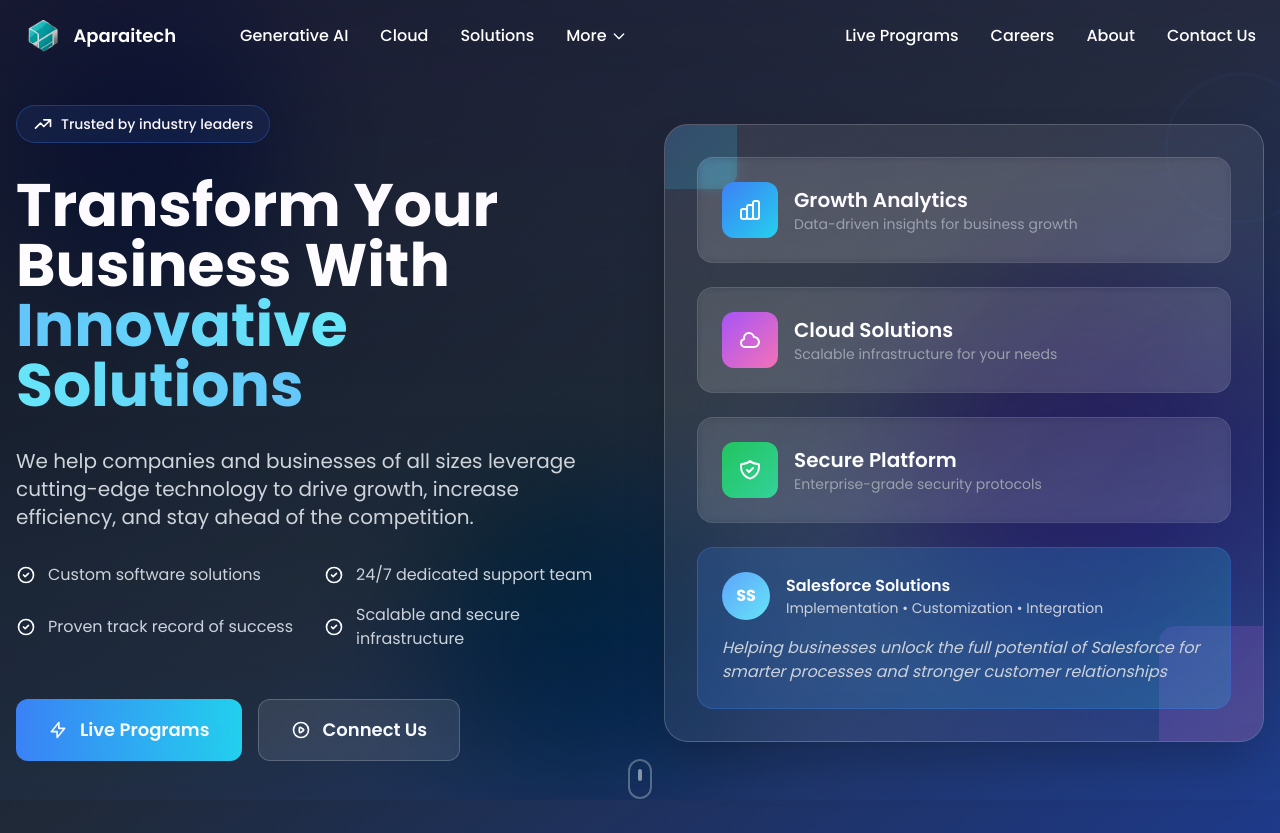
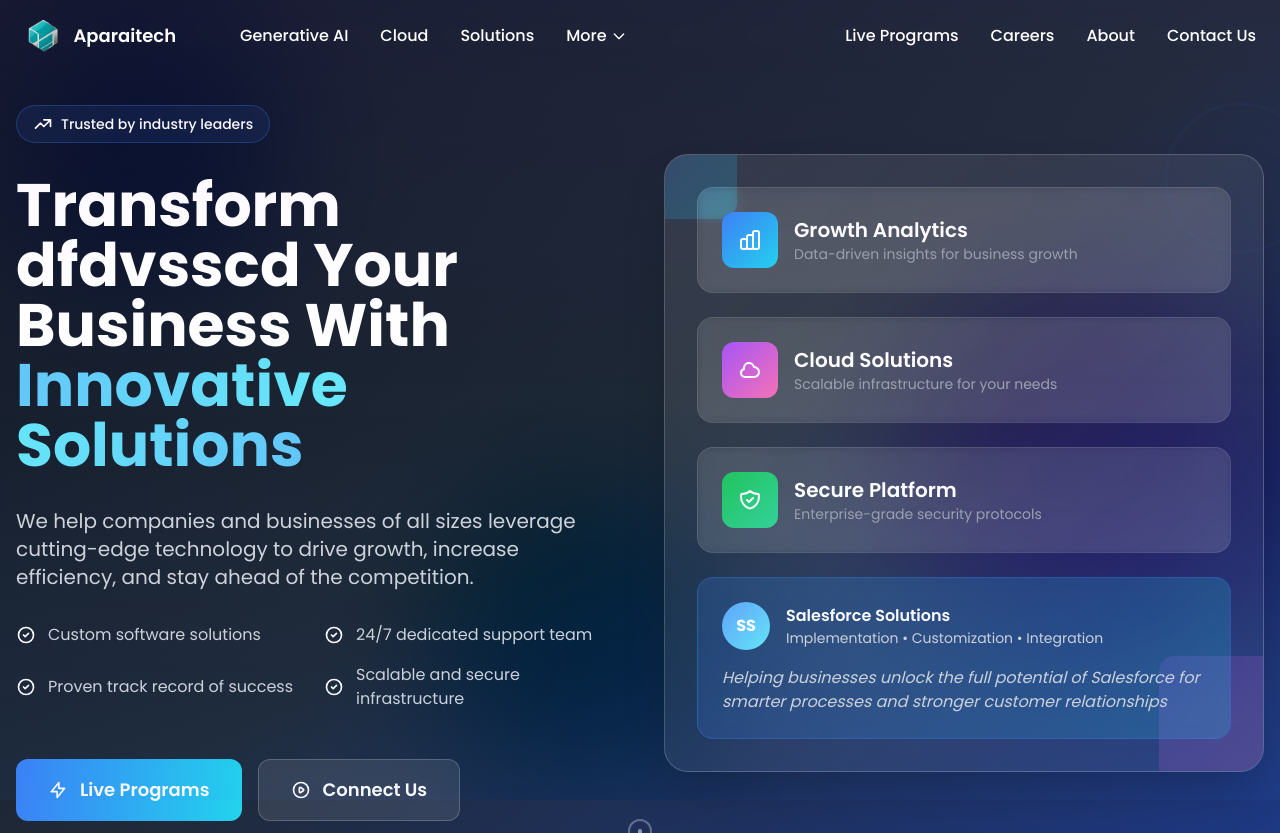
Before and after one commit to jotiramaparaitech/Aparaitech_Landing_Page1, a React (Vite) app in the folder client/: page / in a window 1280 px wide. Shown: the top 833 px of the page. Built offline with nearby package versions, Linux system fonts and the light colour scheme.

Commit message:
Update hero and service pages UI fixes

```diff
--- a/client/src/components/Hero.jsx
+++ b/client/src/components/Hero.jsx
@@ -115,7 +115,7 @@ const HeroSection = () => {
 
             {/* Main heading */}
             <h1 className="text-4xl md:text-5xl lg:text-6xl font-bold leading-tight">
-              Transform Your Business With{' '}
+              Transform dfdvsscd Your Business With{' '}
               <span className="bg-gradient-to-r from-blue-400 via-cyan-300 to-blue-400 bg-clip-text text-transparent bg-[length:200%_auto] animate-gradient">
                 Innovative Solutions
               </span>
--- a/client/src/components/pages/GrowthAnalyticsPage.jsx
+++ b/client/src/components/pages/GrowthAnalyticsPage.jsx
@@ -71,12 +71,8 @@ const GrowthAnalytics = () => {
         <div className="max-w-5xl mx-auto px-4 sm:px-6 lg:px-8 text-center">
           <h1 className="text-4xl md:text-5xl lg:text-6xl font-bold mb-8">
             Transform Your Business With
-            <span className="block text-blue-600 mt-4">Smart Growth Analytics</span>
+            <span className="block text-blue-600 mt-4">Intelligent Growth Analytics</span>
           </h1>
-          <p className="text-xl md:text-2xl text-gray-700 max-w-4xl mx-auto mb-12">
-            Get data-driven insights that help you make smarter decisions, optimize operations,
-            and accelerate business .
-          </p>
           <p className="text-xl md:text-2xl text-gray-700 max-w-4xl mx-auto mb-12">
             Get data-driven insights that help you make smarter decisions, optimize operations,
             and accelerate business growth.
--- a/client/src/components/services/CloudSolutions.jsx
+++ b/client/src/components/services/CloudSolutions.jsx
@@ -54,7 +54,7 @@ const CloudSolutions = () => {
                   Cloud computing delivers computing resources—servers, storage, databases, networking,
                   and software—over the internet on a pay-as-you-go basis. This eliminates the need for
                   businesses to purchase, manage, or maintain physical hardware, providing instant access
-                  to powerful infrastructure whenever needed.
+                  to powerful infrastructure whenever required.
                 </p>
                 <div className="bg-blue-50 rounded-2xl p-8">
                   <h3 className="text-2xl font-bold mb-4">How It Works</h3>
--- a/client/src/components/services/GrowthAnalytics.jsx
+++ b/client/src/components/services/GrowthAnalytics.jsx
@@ -71,7 +71,7 @@ const GrowthAnalytics = () => {
         <div className="max-w-5xl mx-auto px-4 sm:px-6 lg:px-8 text-center">
           <h1 className="text-4xl md:text-5xl lg:text-6xl font-bold mb-8">
             Transform Your Business With
-            <span className="block text-blue-600 mt-4">Intelligent Growth Analytics</span>
+            <span className="block text-blue-600 mt-4">Smart Growth Analytics</span>
           </h1>
           <p className="text-xl md:text-2xl text-gray-700 max-w-4xl mx-auto mb-12">
             Get data-driven insights that help you make smarter decisions, optimize operations,
--- a/client/src/components/services/SalesforceSolutionsPage.jsx
+++ b/client/src/components/services/SalesforceSolutionsPage.jsx
@@ -98,7 +98,7 @@ const SalesforceSolutionsPage = () => {
                 {/* Overview Section */}
                 <section id="overview" className="mb-20 scroll-mt-32">
                     <div className="prose prose-lg max-w-none">
-                        <h2 className="text-4xl font-bold mb-8">Transform Your Business with Salesforce</h2>
+                        <h2 className="text-4xl font-bold mb-8">Transform Your Business with Salesforce integration</h2>
                         <p className="text-xl text-gray-700 mb-8">
                             As the world's #1 CRM platform, Salesforce empowers businesses to connect with customers in entirely new ways. Our expertise helps you harness this power through strategic implementation, intelligent customization, and seamless integration.
                         </p>
--- a/client/src/components/services/SecurePlatformPage.jsx
+++ b/client/src/components/services/SecurePlatformPage.jsx
@@ -55,7 +55,7 @@ const SecurePlatformPage = () => {
                         Build Trust and Transparency with Protection Built into All Our Products
                     </h1>
                     <p className="text-lg md:text-xl lg:text-2xl text-gray-700 max-w-4xl mx-auto mb-8 md:mb-12"> {/* CHANGED: Smaller text on mobile */}
-                        Across sales, service, marketing, and more, we're dedicated to keeping your customers' data safe and secure, building a trusted digital environment.
+                        Across sales, service, marketing, and more, we're dedicated to keeping your customers' data safe and secure, building a trusted digital world.
                     </p>
                 </div>
             </div>
```
